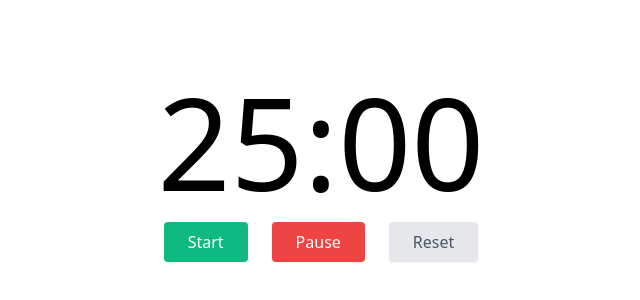
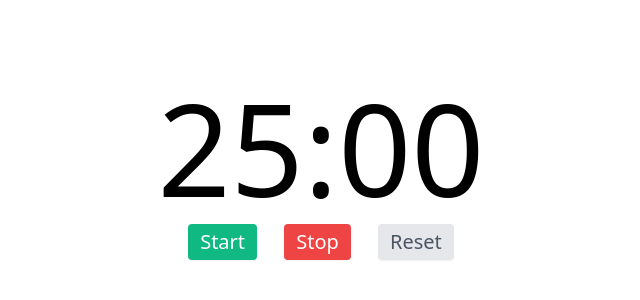
Before and after one commit to blayzestone/react-productivity-tool, a React (Create React App) app: page / in a window 1280 px wide. Shown: the part 222-522 px from the top of the page, without its empty margins (319-959 px from the left). Built offline with nearby package versions, Linux system fonts and the light colour scheme.

Commit message:
Create a Media Controls components
Move the buttons to start, stop, and reset the timer into its own
component.

```diff
--- a/src/components/Button.js
+++ b/src/components/Button.js
@@ -7,7 +7,7 @@ const Button = (props) => {
   return (
     <button
       onClick={props.onClick}
-      className={`rounded shadow-sm focus:shadow-none hover:opacity-75 px-6 py-2 mx-3 ${
+      className={`rounded text-xl shadow-sm focus:shadow-none hover:opacity-75 px-3 py-1 ${
         colors[props.color]
       }`}
     >
--- /dev/null
+++ b/src/components/MediaControls.js
@@ -0,0 +1,19 @@
+import Button from "./Button";
+
+const MediaControls = ({ start, stop, reset }) => {
+  return (
+    <div className="w-1/4 flex justify-evenly my-3">
+      <Button color="primary" onClick={start}>
+        Start
+      </Button>
+      <Button color="danger" onClick={stop}>
+        Stop
+      </Button>
+      <Button color="secondary" onClick={reset}>
+        Reset
+      </Button>
+    </div>
+  );
+};
+
+export default MediaControls;
--- a/src/components/Timer.js
+++ b/src/components/Timer.js
@@ -1,5 +1,5 @@
 import { useState, useEffect, useRef } from "react";
-import Button from "./Button";
+import MediaControls from "./MediaControls";
 
 const Timer = () => {
   const POMODORO_TIMER = 25;
@@ -60,17 +60,7 @@ const Timer = () => {
       <h2 className="text-9xl">
         {minute}:{second < 10 ? `0${second}` : second}
       </h2>
-      <div className="py-4">
-        <Button color="primary" onClick={startTimer}>
-          Start
-        </Button>
-        <Button color="danger" onClick={stopTimer}>
-          Pause
-        </Button>
-        <Button color="secondary" onClick={resetTimer}>
-          Reset
-        </Button>
-      </div>
+      <MediaControls start={startTimer} stop={stopTimer} reset={resetTimer} />
     </>
   );
 };
```
